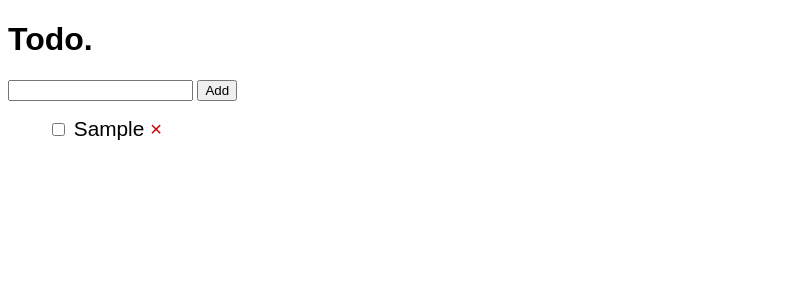
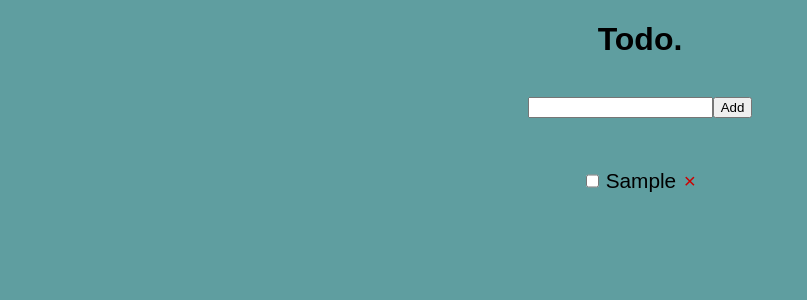
Before and after one commit to AphoticArk/ToDo-Native, a SvelteKit app: page / in a window 1280 px wide. Both pictures are taken after typing "Sample" into the empty fields and a click on the button "Add". Shown: the top 300 px of the page, without its empty margins (0-807 px from the left). Built offline with nearby package versions, Linux system fonts and the light colour scheme.

Commit message:
made some style and function changes

```diff
--- a/src/routes/+page.svelte
+++ b/src/routes/+page.svelte
@@ -1,22 +1,39 @@
 <script>
      import '../style.css';
+     import {writable} from 'svelte/store';
      let todoItem = '';
-     let todoList = [];
+     let storedList;
+     let todoList = writable([]);
+
+     if (typeof window !== 'undefined' && typeof localStorage !== 'undefined') {
+          storedList = localStorage.getItem('storedList');
+          if (storedList) {
+               $todoList = (JSON.parse(storedList));
+          }
+     }
+
+     function updateList() {
+          return storedList = localStorage.setItem('storedList', JSON.stringify($todoList));
+     }
+
+     $: isDone = $todoList.filter(item => item.done);
 
      function addToArray() {
           if (todoItem == '') {
                return;
           }
-          todoList = [...todoList,{
+          $todoList = [...$todoList,{
                text: todoItem,
                done: false
           }];
-          console.log(todoList);
+          // console.log(todoList);
+          updateList();
           todoItem = '';
      }
      function removeThis(index) {
-          todoList.splice(index, 1)
-          todoList = todoList;
+          $todoList.splice(index, 1)
+          $todoList = $todoList;
+          updateList();
      }
 </script>
 
@@ -28,21 +45,35 @@
 </form>
 
 <ul>
-     {#each todoList as item, index}
+     {#each $todoList as item, index}
           <li>
-               <input type="checkbox" bind:checked={item.done}>
+               <input type="checkbox" bind:checked={item.done} on:click={() => setTimeout(() => removeThis(index), 3000)} >
+
                <span class:done={item.done}>{item.text}</span>
                <span on:click={() => removeThis(index)} class="remove" role='button' tabindex='0'>&times;</span>
           </li>
      {/each}
 </ul>
+<!-- {#if isDone.length > 0} -->
+<style>
+     h1, form, li{
+          display: flex;
+          justify-content: center;
+     }
 
-<style>
+     form {
+          margin-top: 3vw;
+          margin-bottom: 4vw;
+     }
      ul {
           list-style: none;
      }
      li {
           font-size: 1.3rem;
+          margin-right: 3vw;
+     }
+     span {
+          margin: 0 .3vw;
      }
      .done {
           color: #ccc;
--- a/src/style.css
+++ b/src/style.css
@@ -1,3 +1,4 @@
 body {
      font-family: sans-serif;
+     background-color:cadetblue;
 }
```
